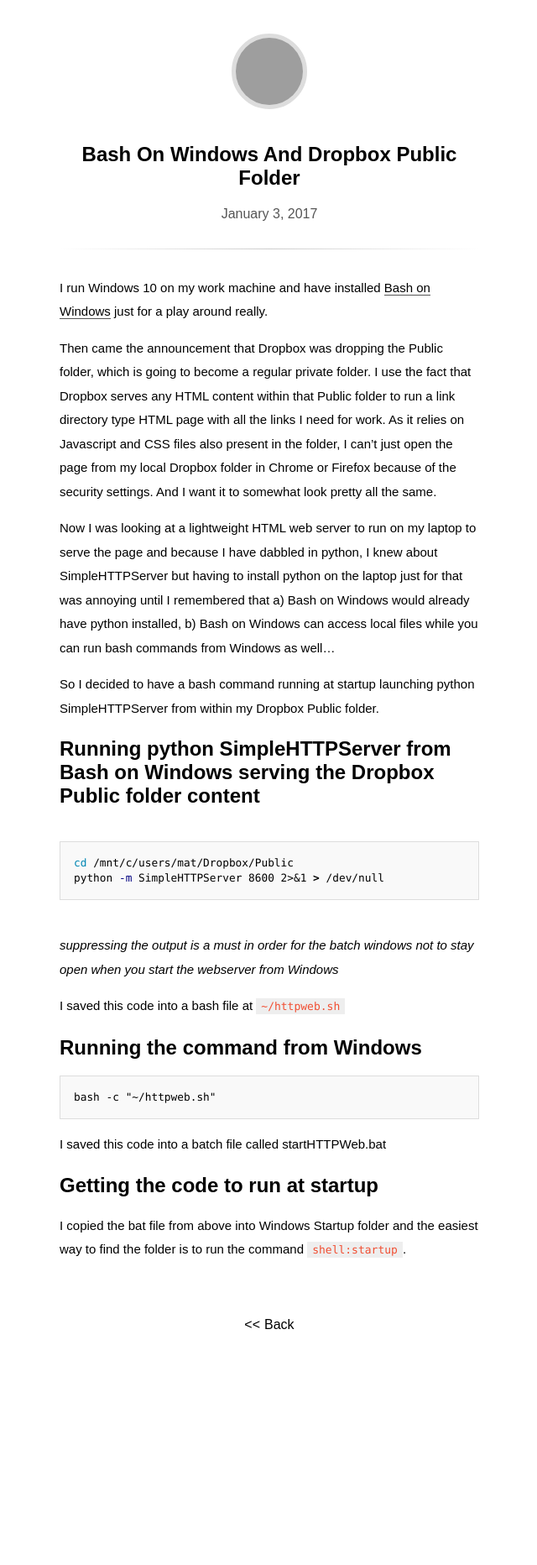
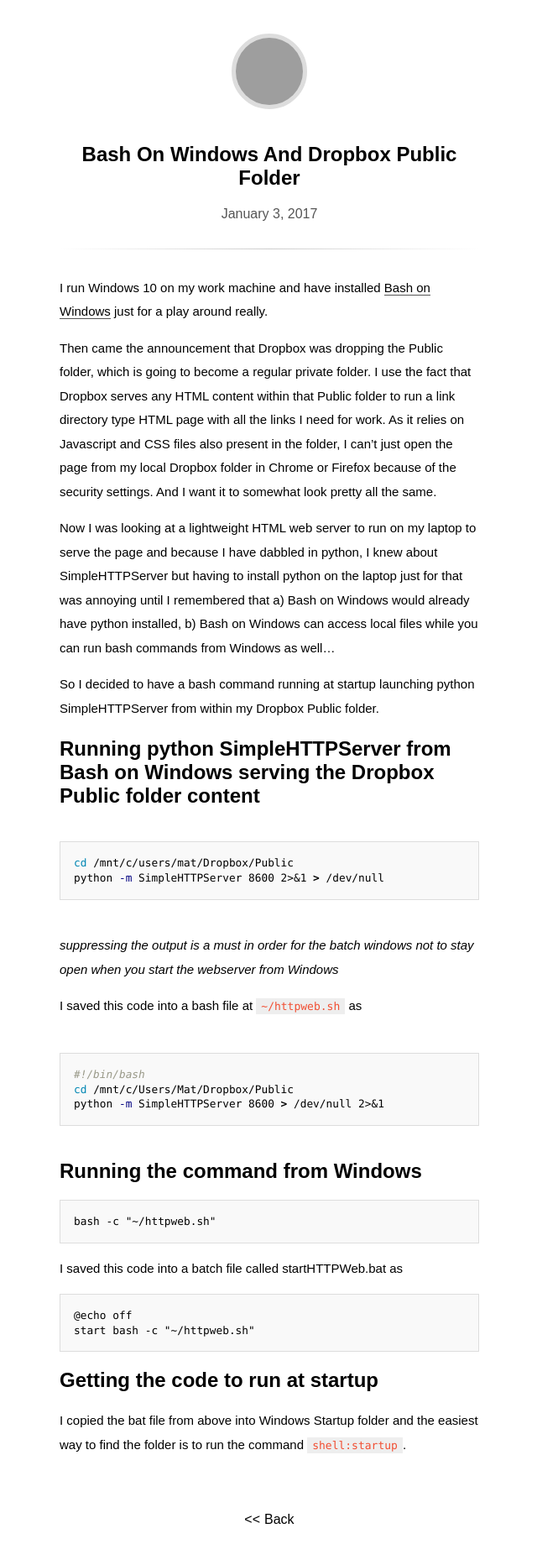
Before and after one commit to MCORN/mcorn.github.io, a Jekyll site: the page built from _posts/2017-01-03-bash-on-windows-and-dropbox-public-folder.md, in a window 1280 px wide. Shown: the whole page at 84% size, without its empty margins (319-959 px from the left). Built offline with Jekyll 4.4.1, drawn with Linux system fonts in a browser that asks for light colours; some web fonts are replaced; before the commit the page ends 1632 px from its top, so only the background shows below that; grey boxes are pictures that could not be loaded.

Commit message:
Update 2017-01-03-bash-on-windows-and-dropbox-public-folder.md

````diff
--- a/_posts/2017-01-03-bash-on-windows-and-dropbox-public-folder.md
+++ b/_posts/2017-01-03-bash-on-windows-and-dropbox-public-folder.md
@@ -18,14 +18,23 @@ python -m SimpleHTTPServer 8600 2>&1 > /dev/null
 ```
 *suppressing the output is a must in order for the batch windows not to stay open when you start the webserver from Windows*
 
-I saved this code into a bash file at `~/httpweb.sh`
+I saved this code into a bash file at `~/httpweb.sh` as
+```bash
+#!/bin/bash
+cd /mnt/c/Users/Mat/Dropbox/Public
+python -m SimpleHTTPServer 8600 > /dev/null 2>&1
+```
 
 # Running the command from Windows
 ```cmd
 bash -c "~/httpweb.sh"
 ```
 
-I saved this code into a batch file called startHTTPWeb.bat
+I saved this code into a batch file called startHTTPWeb.bat as
+```cmd
+@echo off
+start bash -c "~/httpweb.sh"
+```
 
 # Getting the code to run at startup
 I copied the bat file from above into Windows Startup folder and the easiest way to find the folder is to run the command `shell:startup`.
````
